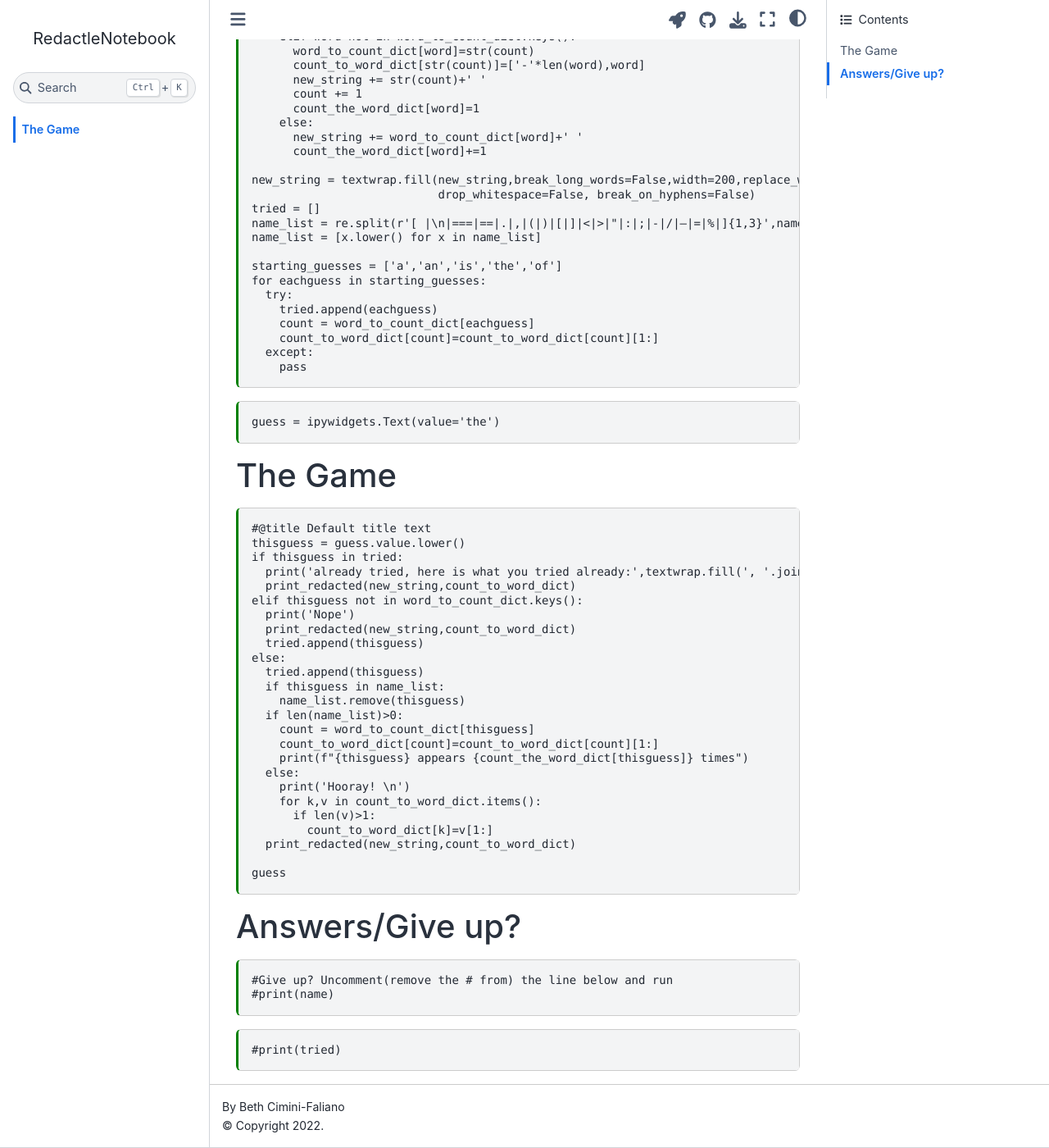
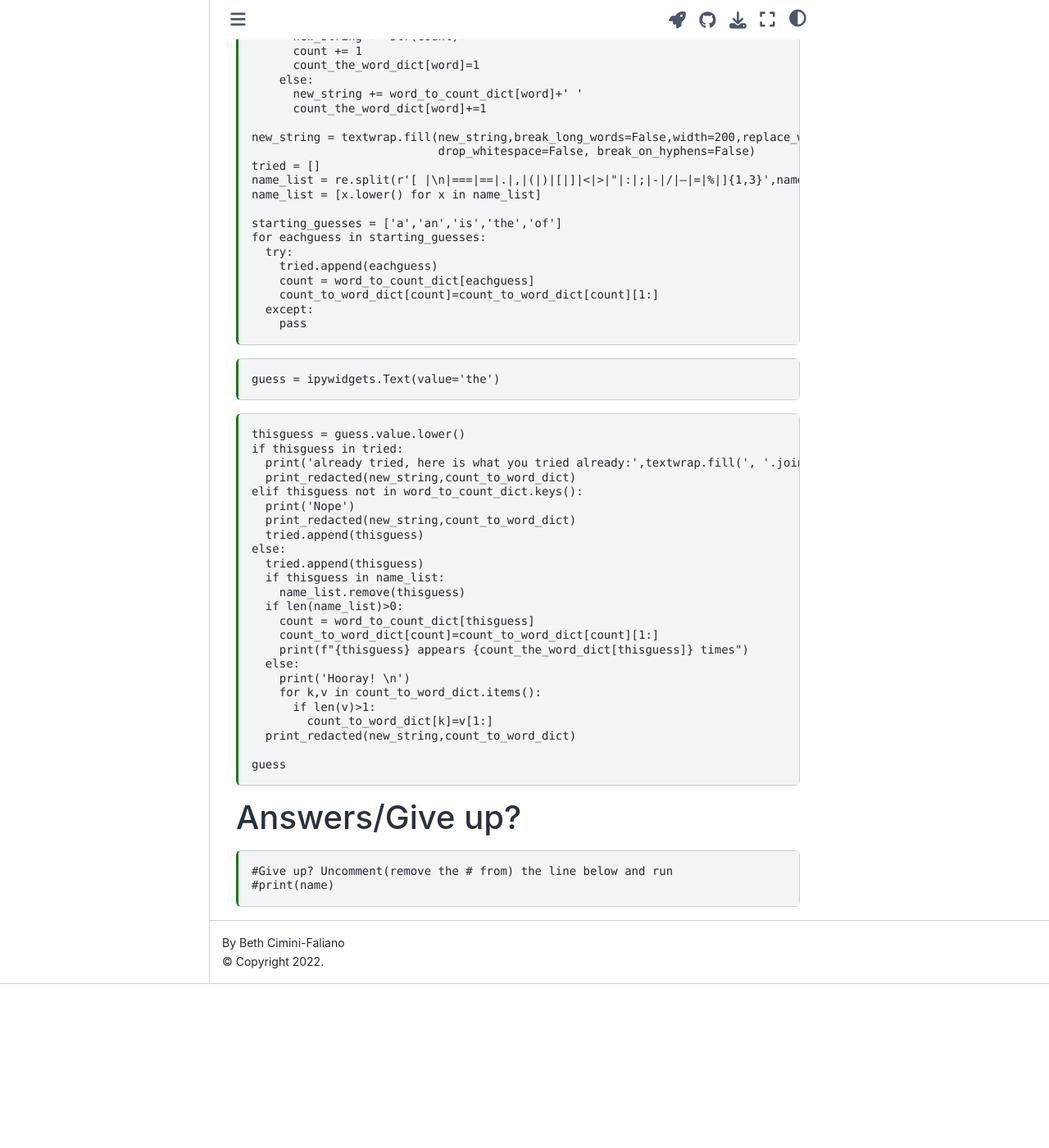
Before and after one commit to bethac07/RedactleNotebook, a Jupyter Book: the page built from docs/RedactleNoteboook.md, in a window 1280 px wide and 1400 px high, scrolled down 818 px. Shown: the whole window at 82% size. Built offline with Jupyter Book 1.0.4 settings and Sphinx 7.4.7 and the Sphinx Book theme 1.1.4, drawn with Linux system fonts in a browser that asks for light colours; after the commit the page ends 2018 px from its top, so only the background shows below that; some of the changed text lies outside the part shown.

Commit message:
Update RedactleNoteboook.md

````diff
--- a/docs/RedactleNoteboook.md
+++ b/docs/RedactleNoteboook.md
@@ -91,26 +90,13 @@
 ```
 
 ```{code-cell}
-:id: GoRskjjNSqsY
-
+---
+tags: [r"hide-cell"]
+---
 guess = ipywidgets.Text(value='the')
 ```
 
-+++ {"id": "JfoVKEW77olk"}
-
-# The Game
-
 ```{code-cell}
----
-colab:
-  base_uri: https://localhost:8080/
-  height: 1000
-  referenced_widgets: [7a35b983e464478cab11b2c19a978119, 8bbdf498e9aa4872903ce7e04f38ee50,
-    d782c29090f74fa7b2de4f0e6b774a31]
-id: YvuVtauLRHcU
-outputId: 08de5b19-5917-4829-9ab5-31eef59eac2c
----
-#@title Default title text
 thisguess = guess.value.lower()
 if thisguess in tried:
   print('already tried, here is what you tried already:',textwrap.fill(', '.join(tried)))
@@ -137,19 +123,12 @@
 guess
 ```
 
-+++ {"id": "yxlLX9DC7Tyq"}
-
 # Answers/Give up?
 
 ```{code-cell}
-:id: k2Ihwz8WlUpc
-
+---
+tags: [r"hide-cell"]
+---
 #Give up? Uncomment(remove the # from) the line below and run
 #print(name)
 ```
-
-```{code-cell}
-:id: Sw_Fri_opNH1
-
-#print(tried)
-```
````
Also changed, not shown: other parts of docs/RedactleNoteboook.md (+6 -7 lines).
